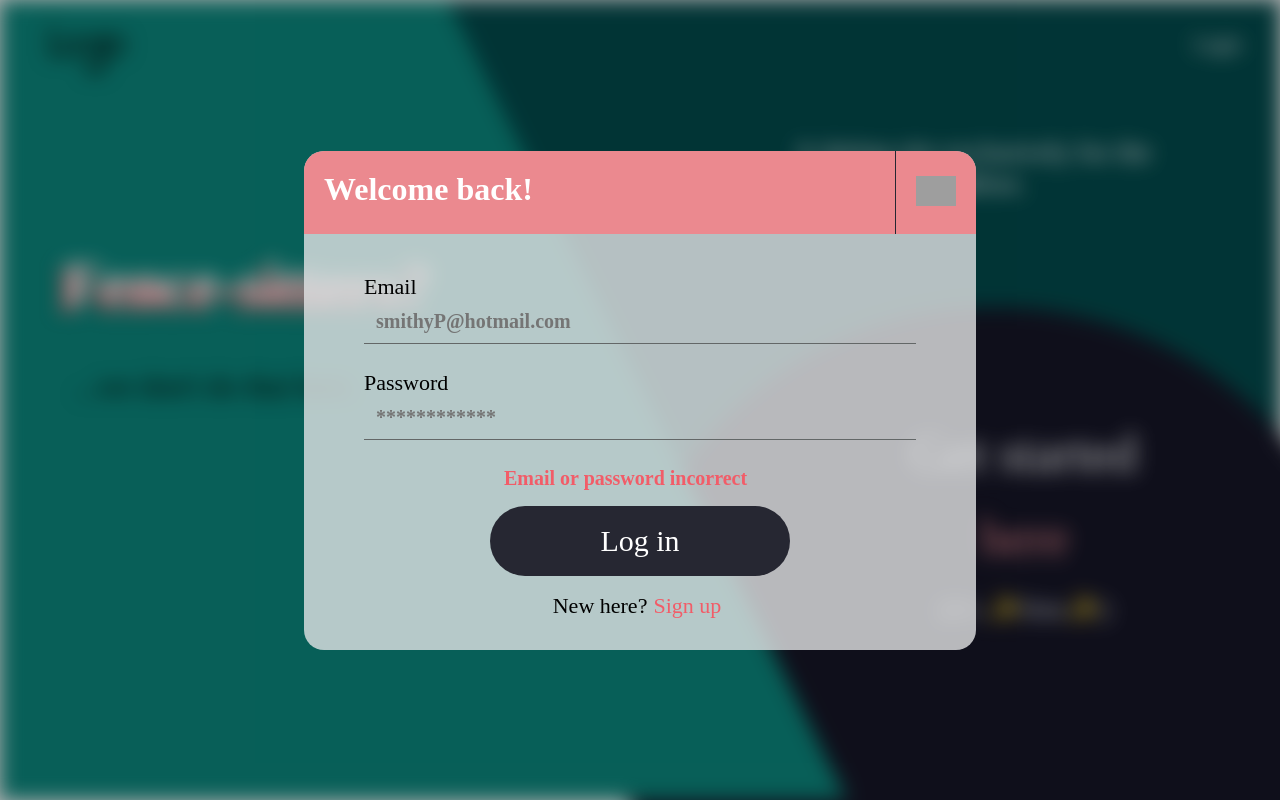
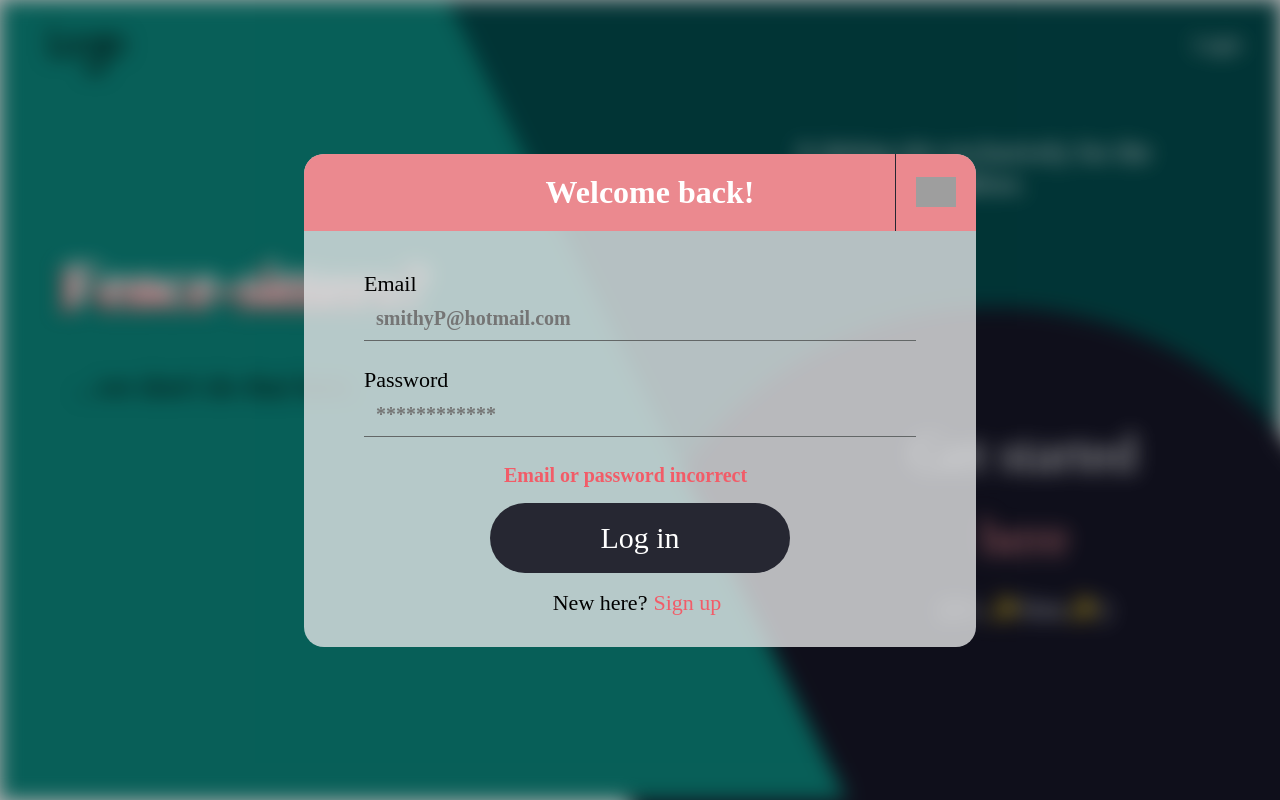
Before and after one commit to toriroe/cf_site_frontend, a React (Vite) app: page /#/ in a window 1280 px wide. Both pictures are taken after a click on the button "Login". Built offline with nearby package versions, Linux system fonts and the light colour scheme; grey boxes are pictures that could not be loaded.

Commit message:
add transitions for hover states

```diff
--- a/src/Components/Landing/Landing.css
+++ b/src/Components/Landing/Landing.css
@@ -319,6 +319,7 @@
   font-family: "BeVietnamPro-BoldItalic";
   font-size: 60px;
   cursor: pointer;
+  transition: color 0.2s ease-in-out;
 }
 .main .main__right .main__register .main__register-button:hover {
   color: #f25c68;
--- a/src/Components/Landing/Landing.scss
+++ b/src/Components/Landing/Landing.scss
@@ -181,6 +181,7 @@
         @include lg {
           font-size: 46px;
         }
+        transition: color 0.2s ease-in-out;
       }
 
       .main__register-subtext {
--- a/src/Components/Modals/ModalWithForm/ModalWithForm.css
+++ b/src/Components/Modals/ModalWithForm/ModalWithForm.css
@@ -159,9 +159,10 @@
 }
 .modal .modal__content .modal__header {
   display: flex;
+  justify-content: center;
   background-color: #eb898f;
   border-radius: 20px 20px 0 0;
-  justify-content: space-between;
+  position: relative;
 }
 .modal .modal__content .modal__header .modal__title {
   font-family: "BeVietnamPro-Black";
@@ -172,9 +173,19 @@
   padding-left: 20px;
 }
 .modal .modal__content .modal__header .modal__button-container {
-  padding: 20px 20px;
+  position: absolute;
+  display: flex;
+  justify-content: center;
+  align-items: center;
+  right: 0;
+  top: 0;
+  padding: 0 20px;
+  height: 100%;
   border-left: 1px solid #262732;
   border-radius: 0 20px 0 0;
+  transition-property: background-color, border-left;
+  transition-duration: 0.2s;
+  transition-timing-function: ease-in-out;
 }
 .modal .modal__content .modal__header .modal__button-container:hover {
   background-color: #f27e88;
@@ -190,7 +201,7 @@
   width: 40px;
   height: 40px;
   cursor: pointer;
-  margin: auto 0;
+  transition: background 0.2s ease-in-out;
 }
 .modal .modal__content .modal__header .modal__button-container .modal__button-close:hover {
   background: url("src/assets/images/white-close-icon.svg");
@@ -213,6 +224,9 @@
   align-self: center;
   width: 300px;
   padding: 18px 0;
+  transition-property: background-color, color;
+  transition-duration: 0.2s;
+  transition-timing-function: ease-in-out;
 }
 .modal .modal__content .modal__form .modal__button-submit:hover {
   background-color: #eb898f;
--- a/src/Components/Modals/ModalWithForm/ModalWithForm.scss
+++ b/src/Components/Modals/ModalWithForm/ModalWithForm.scss
@@ -20,9 +20,11 @@
 
     .modal__header {
       display: flex;
+      justify-content: center;
       background-color: $light-pink;
       border-radius: 20px 20px 0 0;
-      justify-content: space-between;
+
+      position: relative;
 
       .modal__title {
         font-family: "BeVietnamPro-Black";
@@ -33,13 +35,25 @@
         padding-left: 20px;
       }
       .modal__button-container {
-        padding: 20px 20px;
+        position: absolute;
+        display: flex;
+        justify-content: center;
+        align-items: center;
+        right: 0;
+        top: 0;
+        padding: 0 20px;
+        height: 100%;
         border-left: 1px solid $blue;
+
         border-radius: 0 20px 0 0;
         &:hover {
           background-color: $light-coral;
           border-left: 1px solid rgba(255, 255, 255, 0.3);
         }
+        transition-property: background-color, border-left;
+        transition-duration: 0.2s;
+        transition-timing-function: ease-in-out;
+
         .modal__button-close {
           background: url("src/assets/images/blue-close-icon.svg");
           background-color: transparent;
@@ -50,7 +64,7 @@
           width: 40px;
           height: 40px;
           cursor: pointer;
-          margin: auto 0;
+
           &:hover {
             background: url("src/assets/images/white-close-icon.svg");
             background-color: transparent;
@@ -58,6 +72,7 @@
             background-repeat: no-repeat;
             background-size: contain;
           }
+          transition: background 0.2s ease-in-out;
         }
       }
     }
@@ -81,6 +96,9 @@
           color: rgba(255, 255, 255, 0.6);
           cursor: pointer;
         }
+        transition-property: background-color, color;
+        transition-duration: 0.2s;
+        transition-timing-function: ease-in-out;
       }
       .modal__alt-text {
         font-family: "Quicksand";
```
Also changed, not shown: 2 other files (tests, documents, lock files or other folders).
